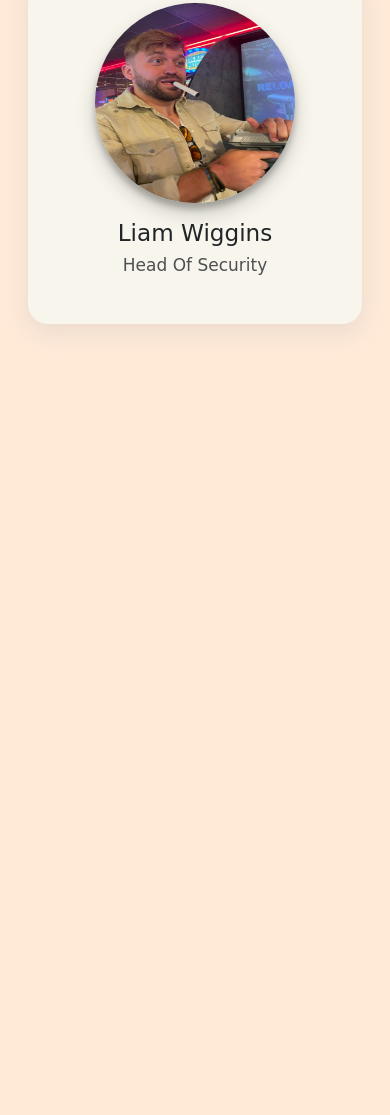
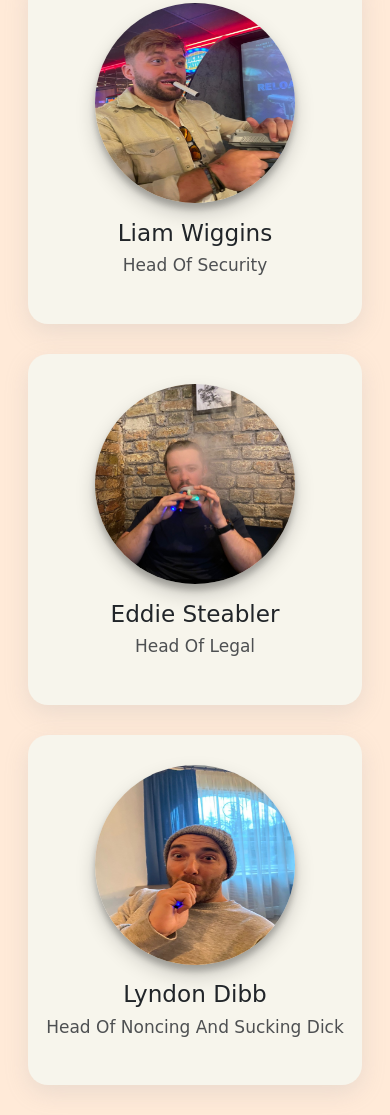
Before and after one commit to Danny-Lambert/elVapoTwo, a website: page contact.html in a window 390 px wide. Shown: the part 3036-4151 px from the top of the page. Before the commit the page ends 3390 px from the top, so only its background shows below. Drawn offline with nearby package versions, Linux system fonts and the light colour scheme; a web font is replaced by a local one.

Commit message:
added eddie and dibby

```diff
--- a/contact.html
+++ b/contact.html
@@ -33,9 +33,6 @@
                 </nav>
             </details>
         </div>
-        <!-- <div class="col-3">
-            <img src="./images/LogoIdea1.png" />
-        </div> -->
         <div class="col-2">
             <i class="fa-solid ms-3 fa-basket-shopping details"></i>
         </div>
@@ -107,7 +104,6 @@
                             <li class="m-2"><i class="fa-brands fa-linkedin"></i></li>
                             <li class="m-2"><i class="fas fa-dollar-sign"></i></li>
                             <li class="m-2"><i class="fa-solid fa-volcano"></i></li>
-
                         </ul>
                     </div>
                 </div>
@@ -124,8 +120,6 @@
                             <li class="m-2"><i class="fa-brands fa-linkedin"></i></li>
                             <li class="m-2"><i class="fas fa-icons"></i></li>
                             <li class="m-2"><i class="fa-sharp fa-solid fa-joint"></i></li>
-
-
                         </ul>
                     </div>
                 </div>
@@ -177,6 +171,38 @@
                         </ul>
                     </div>
                 </div>
+                <div class="col-11 col-sm-6 col-md-4 col-lg-3">
+                    <div class="our-team">
+                        <div class=" ">
+                            <img class="img-fluid" src="./images/eddie.jpg">
+                        </div>
+                        <div class="team-content">
+                            <h3 class="name">Eddie Steabler</h3>
+                            <h3 class="title">Head of Legal</h3>
+                        </div>
+                        <ul class="social text-white">
+                            <li class="m-2"><i class="fa-brands fa-linkedin"></i></li>
+                            <i class="fas fa-balance-scale-right"></i>
+                            <li class="m-2"><i class="fa-solid fa-volcano"></i></li>
+                        </ul>
+                    </div>
+                </div>
+                <div class="col-11 col-sm-6 col-md-4 col-lg-3">
+                    <div class="our-team">
+                        <div class=" ">
+                            <img class="img-fluid" src="./images/dibby.jpg">
+                        </div>
+                        <div class="team-content">
+                            <h3 class="name">Lyndon Dibb</h3>
+                            <h3 class="title">Head of Noncing and Sucking Dick</h3>
+                        </div>
+                        <ul class="social text-white">
+                            <li class="m-2"><i class="fa-brands fa-linkedin"></i></li>
+                            <li class="m-2"><i class="fa-solid fa-dumbbell"></i></li>
+                            <li class="m-2"><i class="fa-sharp fa-solid fa-joint"></i></li>
+                        </ul>
+                    </div>
+                </div>
             </div>
         </div>
     </div>
```
Also changed, not shown: index.html (+0 -15 lines), images/dibby.jpg (added), images/eddie.jpg (added). Lines whose indentation alone changed are shown as unchanged.
